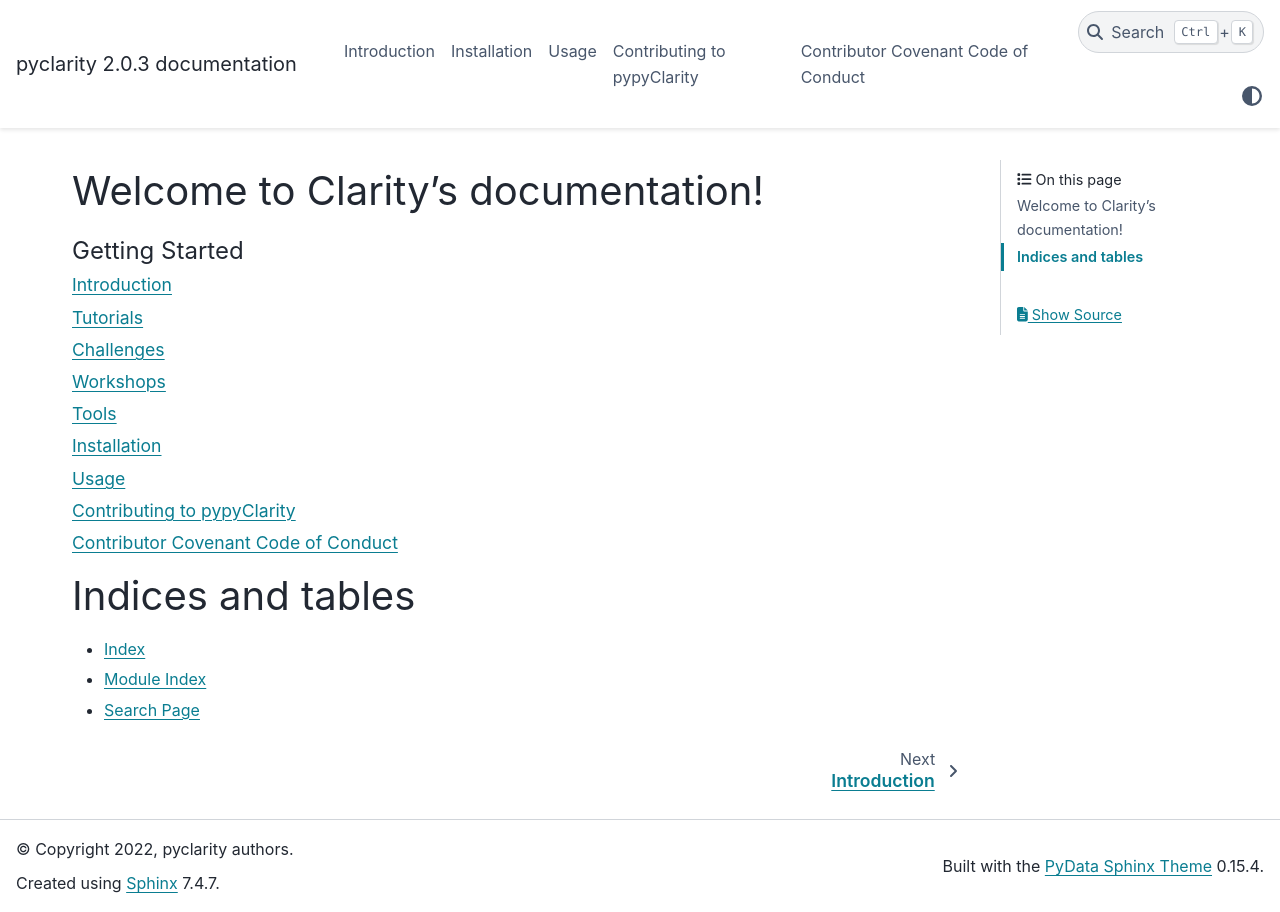
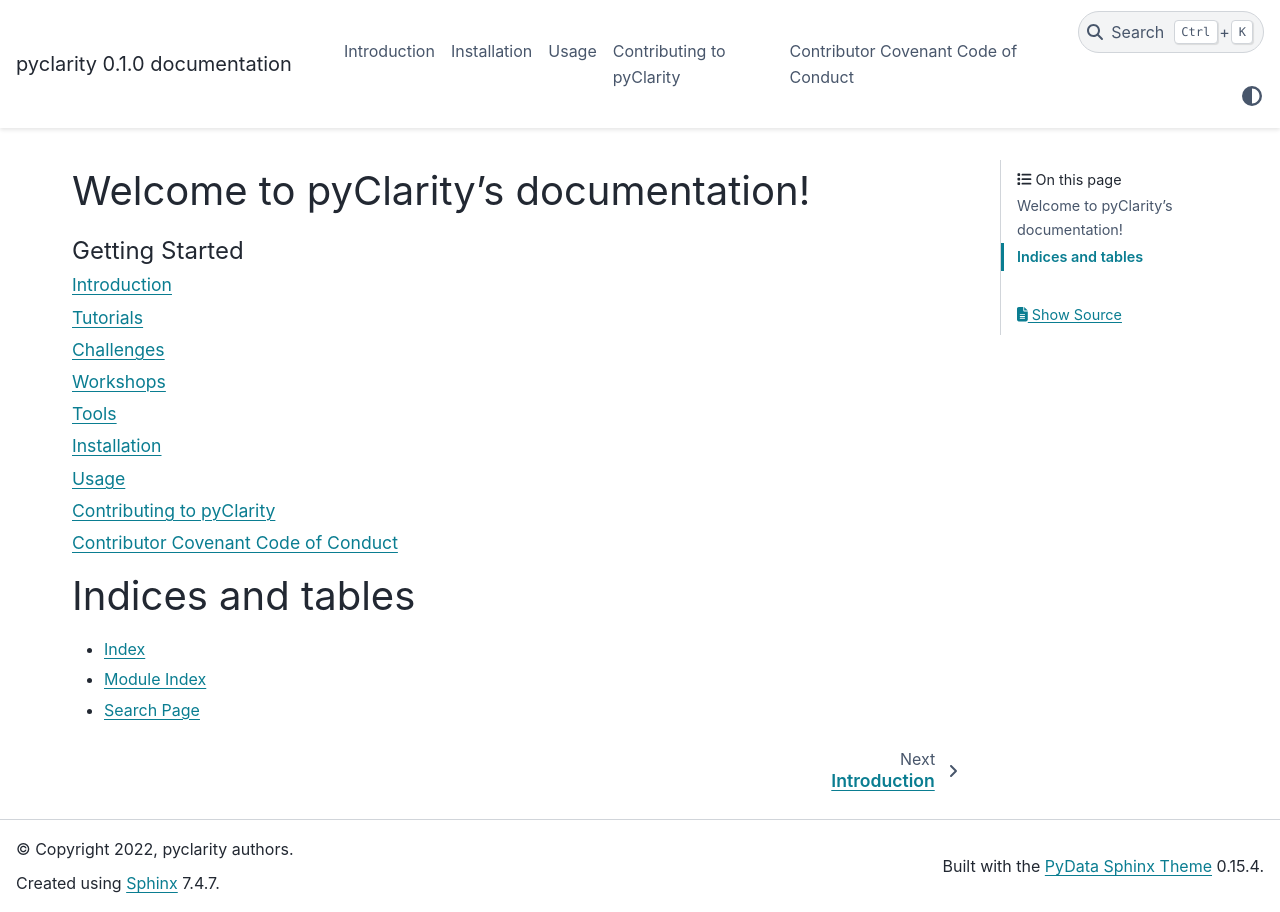
Before and after one commit to claritychallenge/clarity, a Sphinx documentation site: the page built from docs/index.rst, in a window 1280 px wide. Built offline with Sphinx 7.4.7 and the PyData theme 0.15.4, drawn with Linux system fonts in a browser that asks for light colours; pages that are not in the unit, such as notebooks, are missing from menus.

Commit message:
16 | Package name to clarity (for now); typo; automated pkg version

```diff
--- a/clarity/__init__.py
+++ b/clarity/__init__.py
@@ -1 +1,4 @@
-__version__ = "2.0.3"
+"""pyClarity"""
+from importlib import metadata
+
+__version__ = metadata.version("clarity")
--- a/docs/CONTRIBUTING.md
+++ b/docs/CONTRIBUTING.md
@@ -1,4 +1,4 @@
-# Contributing to pypyClarity
+# Contributing to pyClarity
 
 We welcome and encourage you to contribute to the development of the pyClarity code base. These guidelines outline how you
 can do so.
--- a/docs/index.rst
+++ b/docs/index.rst
@@ -1,4 +1,4 @@
-Welcome to Clarity's documentation!
+Welcome to pyClarity's documentation!
 =====================================
 
 .. toctree::
--- a/setup.cfg
+++ b/setup.cfg
@@ -1,5 +1,5 @@
 [metadata]
-name = pyclarity
+name = clarity
 version = 0.1.0
 description = Tools for the Clarity Challenge
 long_description = file: README.md,
```
